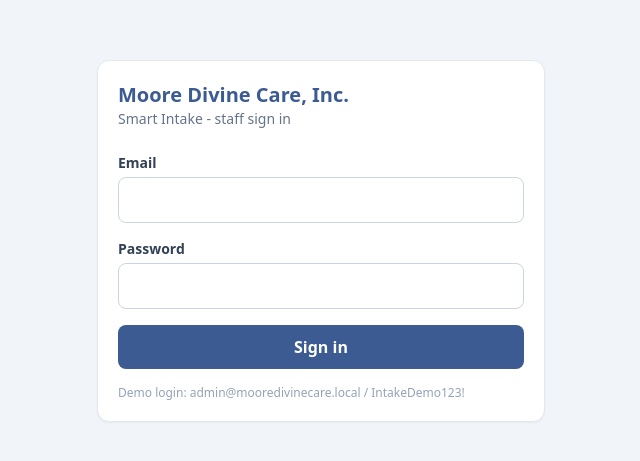
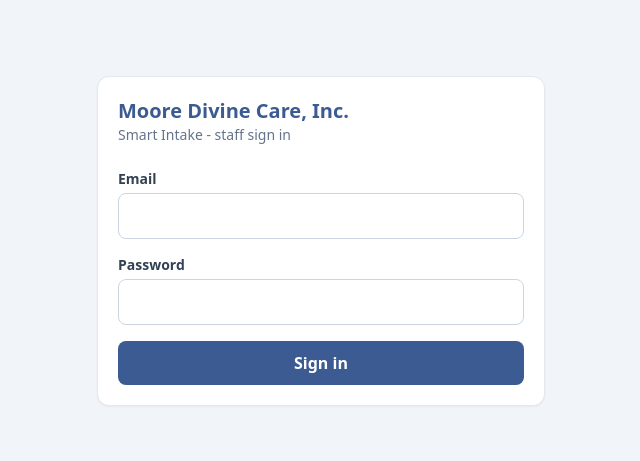
Before and after one commit to garnertom6-del/phonebot, a Next.js app in the folder smart-intake/: page /login in a window 1280 px wide. Shown: the part 159-620 px from the top of the page, without its empty margins (319-959 px from the left). Built offline with nearby package versions, Linux system fonts and the light colour scheme.

Commit message:
Update page.tsx

```diff
--- a/smart-intake/src/app/login/page.tsx
+++ b/smart-intake/src/app/login/page.tsx
@@ -32,7 +32,6 @@ export default function LoginPage() {
         <input className="input mb-4" type="password" value={password} onChange={(e) => setPassword(e.target.value)} autoComplete="current-password" />
         {error && <p className="mb-3 text-sm text-red-600">{error}</p>}
         <button className="btn-primary w-full" disabled={busy}>{busy ? "Signing in..." : "Sign in"}</button>
-        <p className="mt-4 text-xs text-slate-400">Demo login: admin@mooredivinecare.local / IntakeDemo123!</p>
       </form>
     </main>
   );
```
